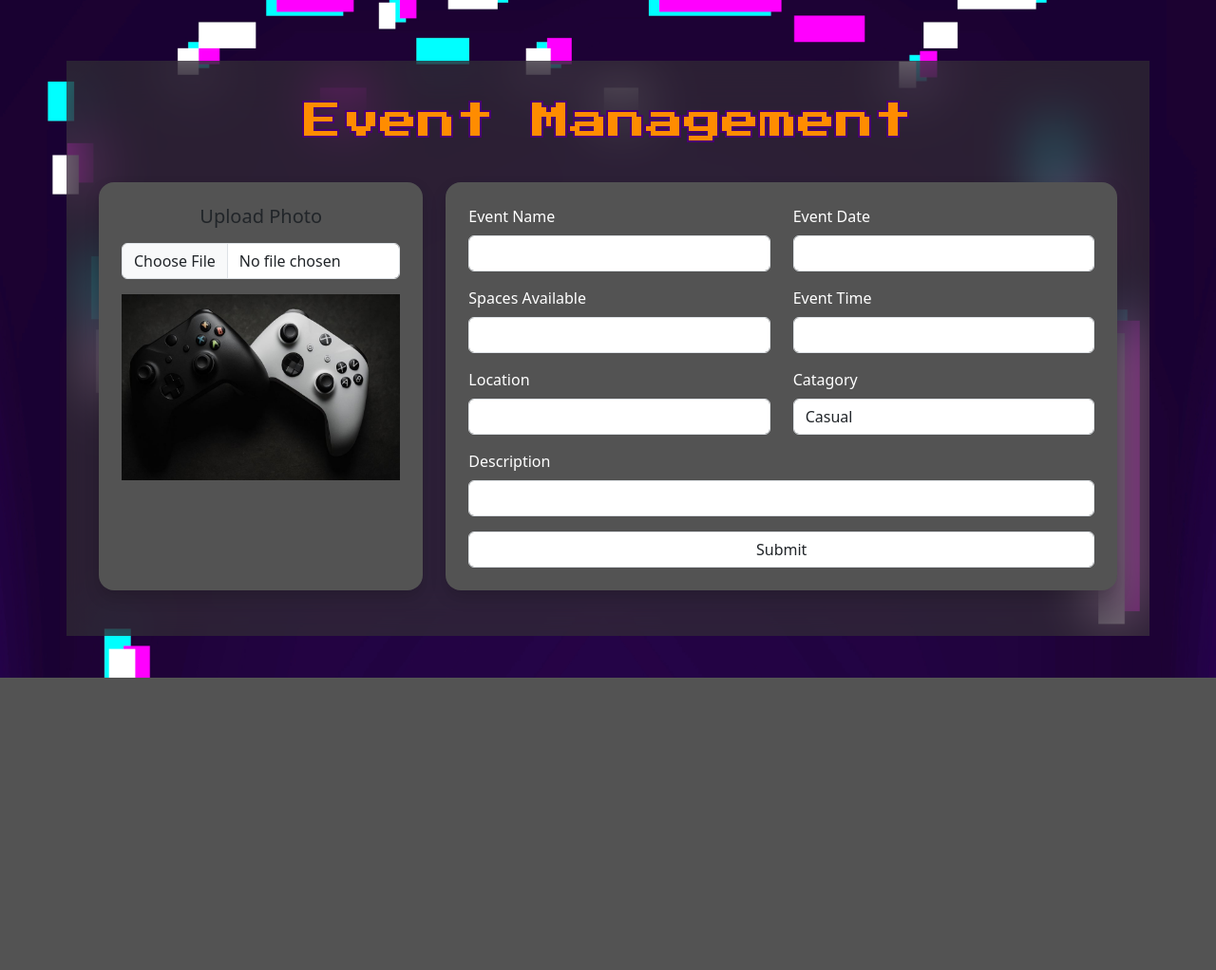
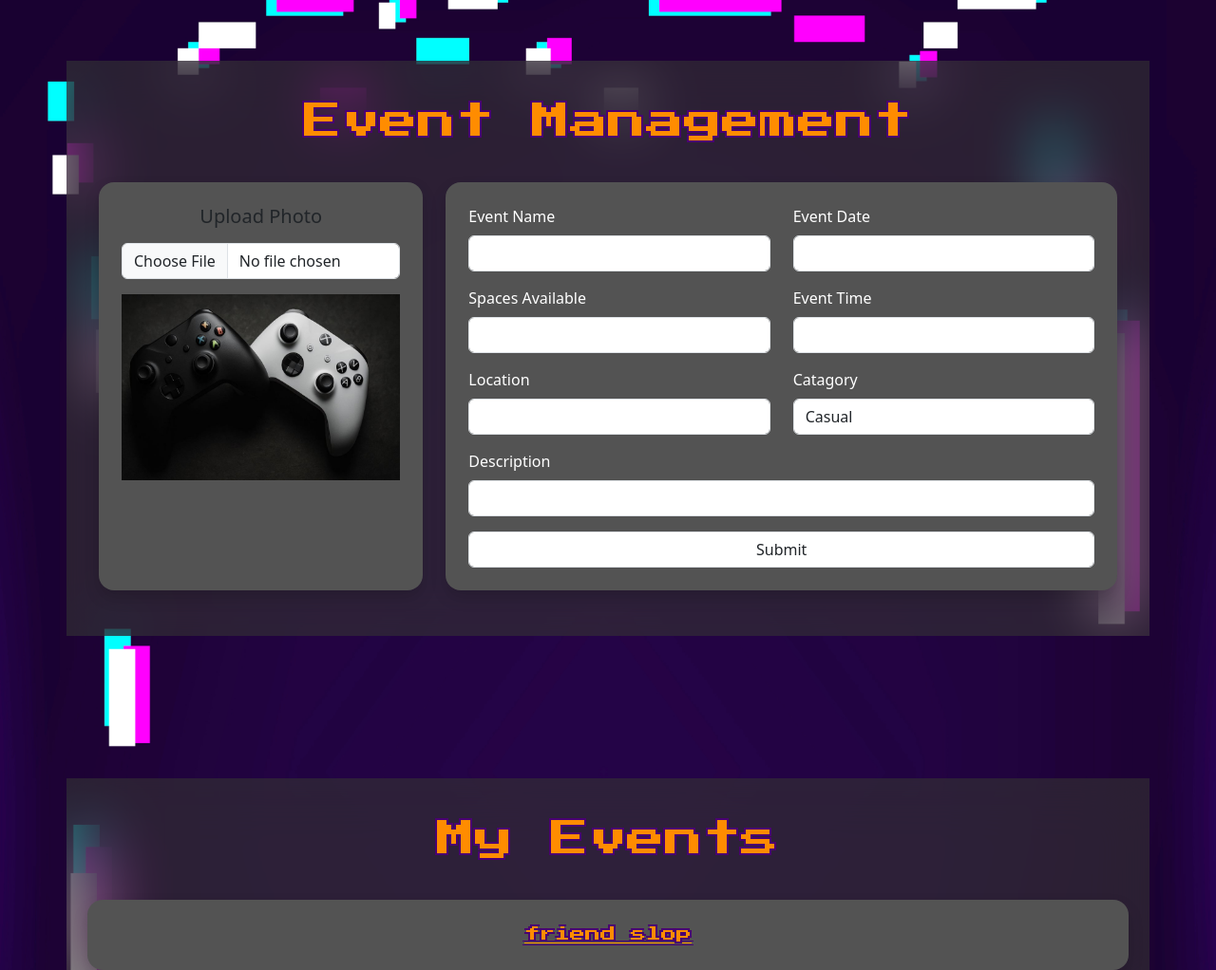
Before and after one commit to makuletoce/iab207-group3, a Flask app: page /managment in a window 1280 px wide. Shown: the part 86-1108 px from the top of the page at 95% size. Before the commit the page ends 800 px from the top, so only its background shows below. Run offline with Flask 3, Linux system fonts and the light colour scheme; a user stored in the database is signed in; data comes from the database, SQL or seed files in the repository.

Commit message:
added the ability for users to cancel and update exising events that they host

```diff
--- a/Tango/forms.py
+++ b/Tango/forms.py
@@ -23,11 +23,11 @@ class SignUpForm(FlaskForm):
 
 class EventManagement(FlaskForm):
 
-    event_name = StringField('Event Name')
-    event_date = StringField('Event Date')
-    event_time = StringField('Event Time')
+    title = StringField('Event Name')
+    date = StringField('Event Date')
+    time = StringField('Event Time')
     location = StringField('Location')
-    num_of_tickets = IntegerField("Spaces Available")
+    availability = IntegerField("Spaces Available")
     catagory = SelectField('Catagory', choices=[
             ('Casual', 'Casual'),
             ('Competative', 'Competative'),
@@ -37,6 +37,8 @@ class EventManagement(FlaskForm):
 
     submit = SubmitField("Submit")
 
+    cancel = SubmitField('cancel')
+
 class TicketForm(FlaskForm):
 
     quantity = IntegerField("Ticket Amount", validators=[DataRequired()])
--- a/Tango/templates/event_managment.html
+++ b/Tango/templates/event_managment.html
@@ -33,23 +33,23 @@
           {{ form.hidden_tag() }}
           <div class="row mb-3">
             <div class="col-md-6">
-              {{ form.event_name.label(class="form-label") }}
-              {{ form.event_name(class="form-control") }}
+              {{ form.title.label(class="form-label") }}
+              {{ form.title(class="form-control") }}
             </div>
             <div class="col-md-6">
-              {{ form.event_date.label(class="form-label") }}
-              {{ form.event_date(class="form-control") }}
+              {{ form.date.label(class="form-label") }}
+              {{ form.date(class="form-control") }}
             </div>
           </div>
 
           <div class="row mb-3">
             <div class="col-md-6">
-              {{ form.num_of_tickets.label(class="form-label") }}
-              {{ form.num_of_tickets(class="form-control") }}
+              {{ form.availability.label(class="form-label") }}
+              {{ form.availability(class="form-control") }}
             </div>
             <div class="col-md-6">
-              {{ form.event_time.label(class="form-label") }}
-              {{ form.event_time(class="form-control") }}
+              {{ form.time.label(class="form-label") }}
+              {{ form.time(class="form-control") }}
             </div>
           </div>
 
@@ -69,9 +69,25 @@
             {{ form.description(class="form-control") }}
           </div>
 
-          <div class="text-center">
-            {{ form.submit(class="form-control") }}
+          {% if event_id %}
+
+          <div class="row text-center mt-3">
+            <div class="col-6">
+              {{ form.submit(class="form-control") }}
+            </div>
+            <div class="col-6">
+              {{ form.cancel(class="form-control") }}
+            </div>
           </div>
+
+          {%else%}
+          <div class="row text-center mt-3">
+            <div class="col-12">
+              {{ form.submit(class="form-control") }}
+            </div>
+          </div>
+
+          {% endif %}
         </form>
       </div>
     </div>
@@ -82,6 +98,30 @@
   <br>
   <br>
 
+</div>
+
+<div class="container platform">
+
+  <!-- Page heading -->
+  <div class="row">
+    <div class="col-12 d-flex justify-content-center">
+      <p class="display-6 pixel-font " style="margin-top:40px;">My Events</p>
+    </div>
+  </div>
+
+  <div class="row justify-content-center mt-4" style="margin-left: 10px; margin-right: 10px;">
+    <div class="p-4 rounded-4 shadow" style="background-color: #535353;">
+      <div class="col-12 justify-content-center text-center">
+        {% if events%}
+        {%for event in events%}
+          <a class="pixel-font" href="{{ url_for('main.eventManagment', event_id=event.id) }}">{{event.title}}</a>
+          {%endfor%}
+        {%else%}
+          <p class="pixel-font">No Events</p>
+        {%endif%}
+      </div>
+    </div>
+  </div>
 
 </div>
 
--- a/Tango/views.py
+++ b/Tango/views.py
@@ -35,27 +35,61 @@ def landing():
     events = Event.query.all()
     return render_template('index.html', events=events)
 
-@mainbp.route('/managment', methods=['GET', 'POST'] )
+@mainbp.route('/managment', defaults={'event_id': None}, methods=['GET', 'POST'])
+@mainbp.route('/managment/<int:event_id>', methods=['GET', 'POST'])
 @login_required
-def eventManagment():
-    form = EventManagement()
-    if form.validate_on_submit():
-        new_event = Event(title = form.event_name.data,
-                          description = form.description.data,
-                          date = form.event_date.data,
-                          time = form.event_time.data,
-                          location = form.location.data,
-                          catagory = form.catagory.data,
-                          availability = form.num_of_tickets.data,
-                          host = current_user.id
-                          )
+def eventManagment(event_id):
 
-        db.session.add(new_event)
-        db.session.commit()
+    user_events = Event.query.filter_by(host=current_user.id).all()
 
-        return redirect(url_for("main.landing"))
+    # if user is coming from managment to start event
+    if event_id is None :
+        #form for adding new events and posting
+        form = EventManagement()
+        if form.validate_on_submit():
+            new_event = Event(title = form.title.data,
+                            description = form.description.data,
+                            date = form.date.data,
+                            time = form.time.data,
+                            location = form.location.data,
+                            catagory = form.catagory.data,
+                            availability = form.availability.data,
+                            host = current_user.id
+                            )
 
-    return render_template('event_managment.html', form=form)
+            db.session.add(new_event)
+            db.session.commit()
+
+            return redirect(url_for("main.landing"))
+
+    # if user is editing an event
+    else:
+        event = Event.query.filter_by(id=event_id).first()
+        form = EventManagement(obj=event)
+
+        if form.validate_on_submit():
+
+           #if event is canceled
+           if form.cancel.data:
+               event.status = "Canceled"
+               db.session.commit()
+               flash('Event Canceled')
+               return redirect(url_for('main.landing'))
+           else:
+            event.title = form.title.data
+            event.description = form.description.data
+            event.date  = form.date.data
+            event.time = form.time.data
+            event.location = form.location.data
+            event.catagory = form.catagory.data
+            event.availability = form.availability.data
+            event.host = current_user.id
+
+            db.session.commit()
+            flash('Event Updated')
+            return redirect(url_for('main.landing'))
+
+    return render_template('event_managment.html', events=user_events, form=form, event_id=event_id)
 
 @mainbp.route('/history')
 @login_required
```
